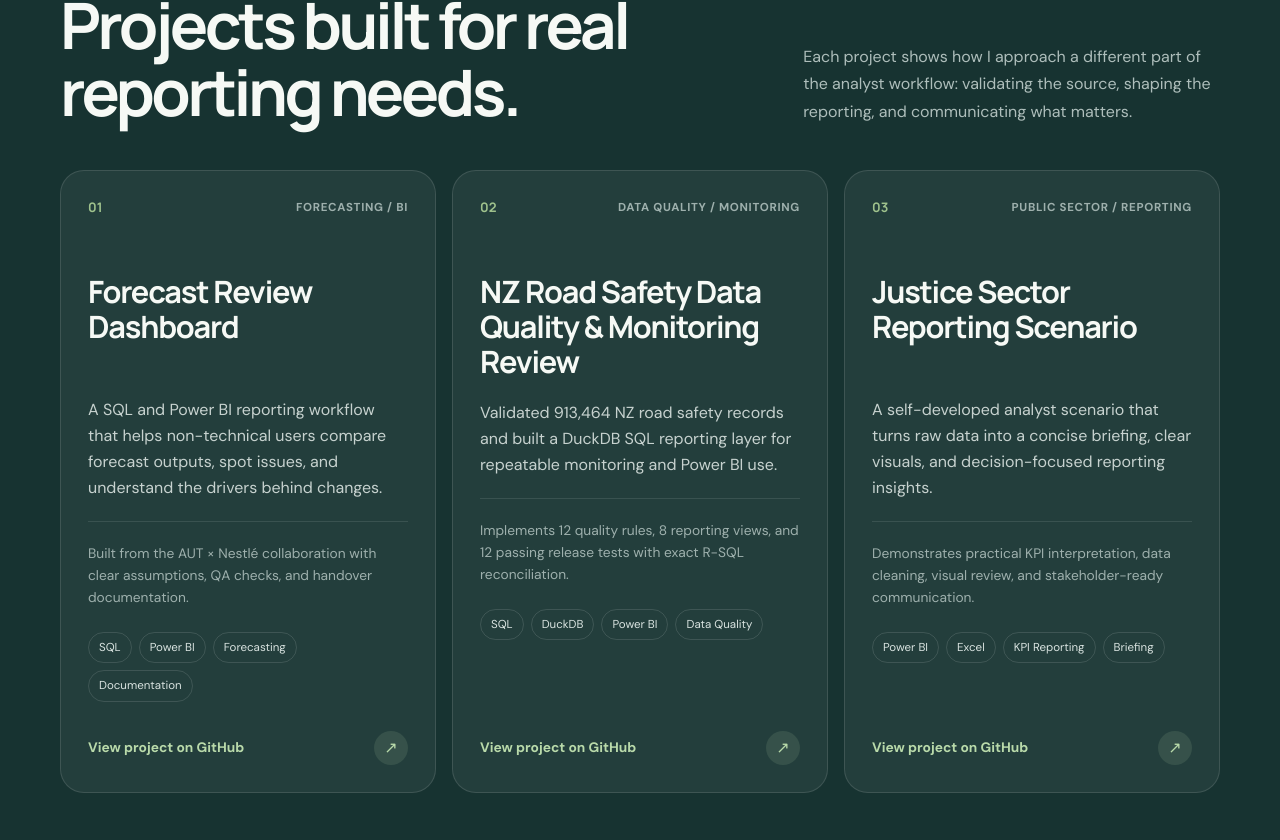
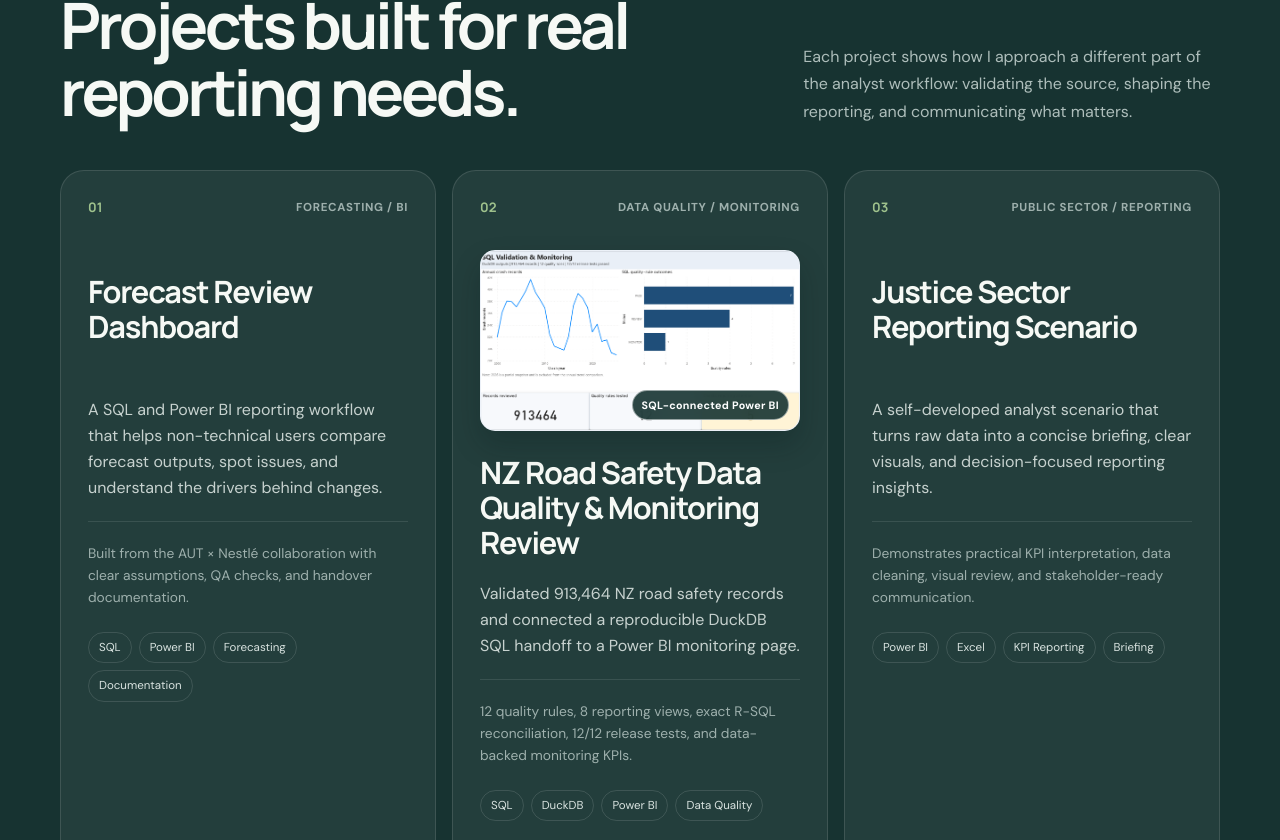
Before and after one commit to DAjik-03/DAjik-03.github.io, a React (Vite) app: page / in a window 1280 px wide. Shown: the part 1020-1860 px from the top of the page. Built offline with nearby package versions, Linux system fonts and the light colour scheme.

Commit message:
Sync road safety portfolio evidence

```diff
--- a/src/App.jsx
+++ b/src/App.jsx
@@ -15,11 +15,14 @@ const projects = [
     category: "Data Quality / Monitoring",
     title: "NZ Road Safety Data Quality & Monitoring Review",
     summary:
-      "Validated 913,464 NZ road safety records and built a DuckDB SQL reporting layer for repeatable monitoring and Power BI use.",
+      "Validated 913,464 NZ road safety records and connected a reproducible DuckDB SQL handoff to a Power BI monitoring page.",
     evidence:
-      "Implements 12 quality rules, 8 reporting views, and 12 passing release tests with exact R-SQL reconciliation.",
+      "12 quality rules, 8 reporting views, exact R-SQL reconciliation, 12/12 release tests, and data-backed monitoring KPIs.",
     tools: ["SQL", "DuckDB", "Power BI", "Data Quality"],
     repo: "https://github.com/DAjik-03/nz-road-safety-data-quality-monitoring",
+    image: "/road-safety-sql-monitoring.png",
+    imageAlt:
+      "Power BI SQL monitoring page with annual crash trends, quality-rule outcomes, and validation KPI cards",
   },
   {
     number: "03",
@@ -65,6 +68,13 @@ function ProjectCard({ project }) {
         <span className="project-number">{project.number}</span>
         <span className="project-category">{project.category}</span>
       </div>
+
+      {project.image && (
+        <div className="project-visual">
+          <img src={project.image} alt={project.imageAlt} loading="lazy" />
+          <span>SQL-connected Power BI</span>
+        </div>
+      )}
 
       <h3>{project.title}</h3>
       <p className="project-summary">{project.summary}</p>
--- a/src/index.css
+++ b/src/index.css
@@ -474,6 +474,44 @@ h1 span {
   justify-content: space-between;
   gap: 12px;
   margin-bottom: 56px;
+}
+
+.project-visual {
+  position: relative;
+  overflow: hidden;
+  margin: -24px 0 24px;
+  border: 1px solid rgba(255, 255, 255, 0.14);
+  border-radius: 15px;
+  background: #e9eff7;
+  box-shadow: 0 14px 28px rgba(5, 24, 23, 0.22);
+}
+
+.project-visual img {
+  display: block;
+  width: 100%;
+  aspect-ratio: 16 / 9;
+  object-fit: cover;
+  object-position: center;
+  transition: transform 220ms ease;
+}
+
+.project-visual span {
+  position: absolute;
+  right: 10px;
+  bottom: 10px;
+  padding: 6px 9px;
+  border: 1px solid rgba(255, 255, 255, 0.5);
+  border-radius: 999px;
+  background: rgba(23, 51, 49, 0.9);
+  color: #ffffff;
+  font-size: 0.67rem;
+  font-weight: 700;
+  letter-spacing: 0.03em;
+  backdrop-filter: blur(8px);
+}
+
+.project-card:hover .project-visual img {
+  transform: scale(1.025);
 }
 
 .project-number {
```
Also changed, not shown: public/road-safety-sql-monitoring.png (added), 1 other file (tests, documents, lock files or other folders).
